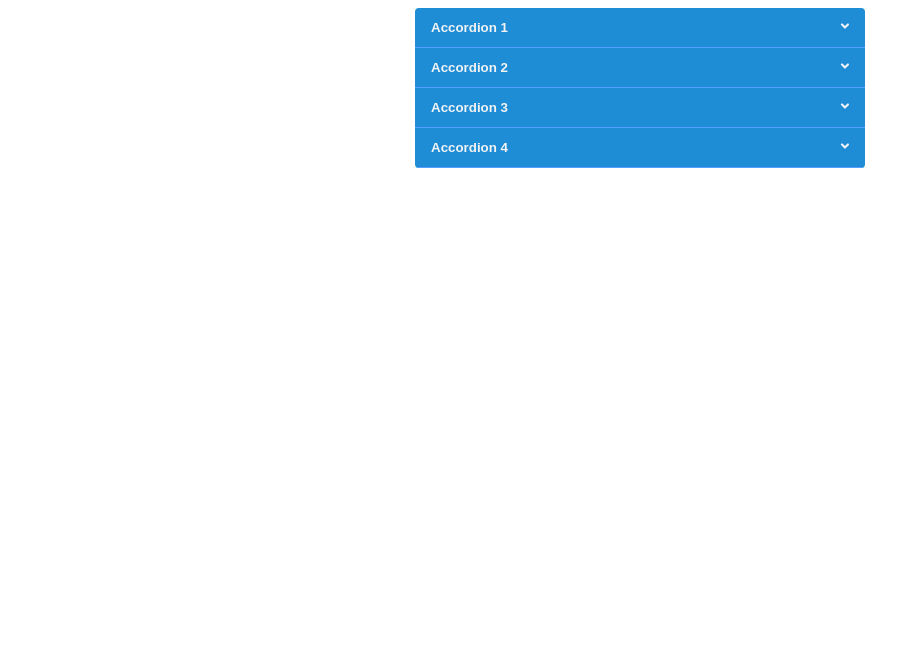
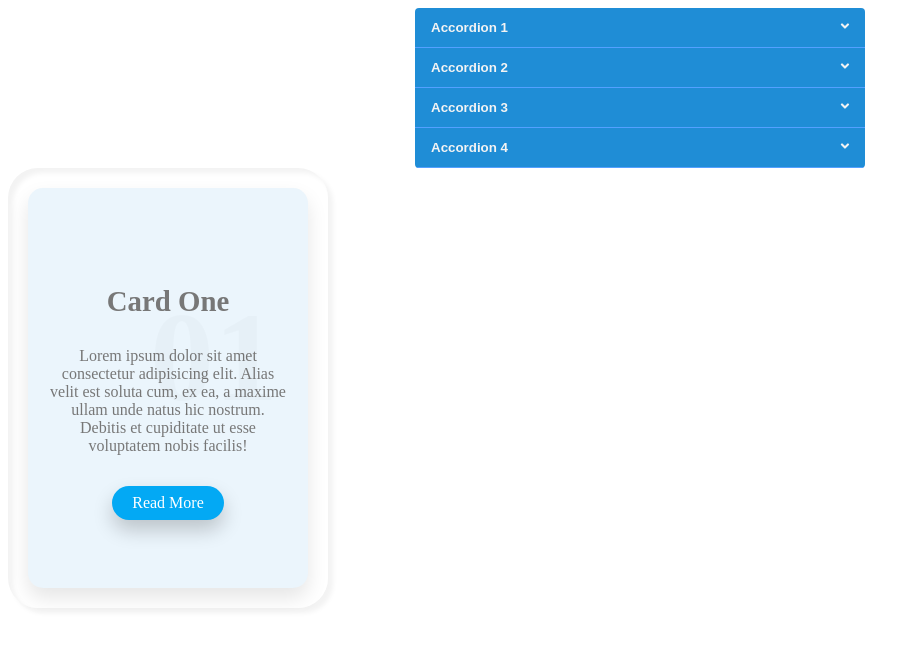
Before and after one commit to yunseop-dev/react-components, a React (Create React App) app: page / in a window 1280 px wide. Shown: the top 648 px of the page, without its empty margins (0-900 px from the left). Built offline with nearby package versions, Linux system fonts and the light colour scheme.

Commit message:
add neumorphism Card

```diff
--- a/src/App.tsx
+++ b/src/App.tsx
@@ -1,10 +1,12 @@
 import React from 'react';
 import Accordion from './components/Accordion';
+import NeumorphismCard from './components/NeumorphismCard';
 
 const App: React.FC = () => {
   return (
     <div>
       <Accordion />
+      <NeumorphismCard />
     </div>
   );
 }
--- /dev/null
+++ b/src/components/NeumorphismCard.tsx
@@ -0,0 +1,19 @@
+import React from 'react';
+import "./neumorphismCard.css"
+
+const NeumorphismCard: React.FC = () => {
+    return (
+        <div className="card">
+            <div className="box">
+                <div className="content">
+                    <h2>01</h2>
+                    <h3>Card One</h3>
+                    <p>Lorem ipsum dolor sit amet consectetur adipisicing elit. Alias velit est soluta cum, ex ea, a maxime ullam unde natus hic nostrum. Debitis et cupiditate ut esse voluptatem nobis facilis!</p>
+                    <a href="#">Read More</a>
+                </div>
+            </div>
+        </div>
+    );
+}
+
+export default React.memo(NeumorphismCard);
--- /dev/null
+++ b/src/components/neumorphismCard.css
@@ -0,0 +1,83 @@
+.card {
+    position: relative;
+    width: 320px;
+    height: 440px;
+    box-shadow: inset 5px 5px 5px rgba(0, 0, 0, 0.05), inset -5px -5px 5px rgba(255, 255, 255, 0.5), 5px 5px 5px rgba(0, 0, 0, 0.05), -5px -5px 5px rgba(255, 255, 255, 0.5);
+    border-radius: 30px;
+}
+
+.card .box {
+    position: absolute;
+    top: 20px;
+    left: 20px;
+    right: 20px;
+    bottom: 20px;
+    background: #ebf5fc;
+    box-shadow: 0 10px 20px rgba(0, 0, 0, 0.1);
+    border-radius: 15px;
+    display: flex;
+    justify-content: center;
+    align-items: center;
+    transition: 0.5s;
+}
+
+.card:hover .box {
+    transform: translateY(-50px);
+    box-shadow: 0 10px 40px rgba(0, 0, 0, 0.2);
+    background: linear-gradient(45deg, #b95ce4, #4f29cd);
+}
+
+.card .box .content {
+    padding: 20px;
+    text-align: center;
+}
+
+.card .box .content h2 {
+    position: absolute;
+    top: -10px;
+    right: 30px;
+    font-size: 8em;
+    color: rgba(0, 0, 0, 0.02);
+    transition: 0.5s;
+    pointer-events: none;
+}
+
+.card:hover .box .content h2 {
+    color: rgba(0, 0, 0, 0.05);
+}
+
+.card .box .content h3 {
+    font-size: 1.8em;
+    color: #777;
+    z-index: 1;
+    transition: 0.5s;
+}
+
+.card .box .content p {
+    font-size: 1em;
+    font-weight: 300;
+    color: #777;
+    z-index: 1;
+    transition: 0.5s;
+}
+
+.card:hover .box .content h3, .card:hover .box .content p {
+    color: #fff;
+}
+
+.card .box .content a {
+    position: relative;
+    display: inline-block;
+    padding: 8px 20px;
+    background: #03a9f4;
+    margin-top: 15px;
+    border-radius: 20px;
+    color: #fff;
+    text-decoration: none;
+    font-weight: 400;
+    box-shadow: 0 10px 20px rgba(0, 0, 0, 0.2);
+}
+
+.card:hover .box .content a {
+    background: #E167E1;
+}
```
